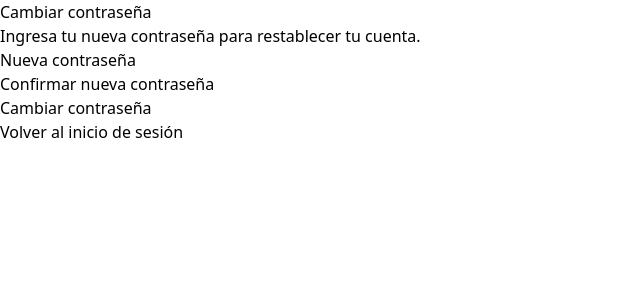
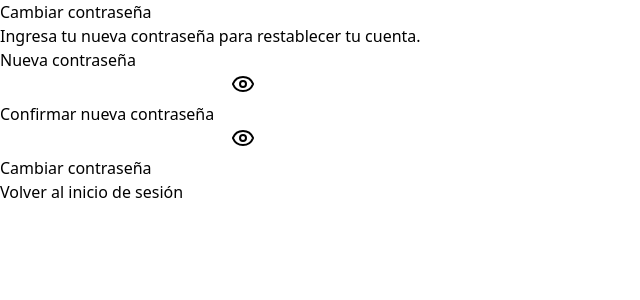
Before and after one commit to IgnacioToledoDev/riide, a React (Vite) app in the folder front/: page /reset-password in a window 1280 px wide. Shown: the top 300 px of the page, without its empty margins (0-640 px from the left). Built offline with nearby package versions, Linux system fonts and the light colour scheme.

Commit message:
feat - password feats and cookie implementation

```diff
--- a/front/package.json
+++ b/front/package.json
@@ -26,7 +26,8 @@
     "react-query": "^3.39.3",
     "react-router-dom": "7.1.3",
     "tailwind-merge": "^2.6.0",
-    "tailwindcss-animate": "^1.0.7"
+    "tailwindcss-animate": "^1.0.7",
+    "universal-cookie": "^7.2.2"
   },
   "devDependencies": {
     "@eslint/js": "^9.17.0",
--- /dev/null
+++ b/front/src/features/auth/cookie.ts
@@ -0,0 +1,14 @@
+import Cookies from "universal-cookie";
+
+const setCookie = (value: string) => {
+    const loginCookie = new Cookies();
+    loginCookie.set('token', value, { path: "/" });
+
+    return true;
+}
+
+
+
+export {
+    setCookie
+};
--- a/front/src/features/auth/login/LoginForm.tsx
+++ b/front/src/features/auth/login/LoginForm.tsx
@@ -13,6 +13,7 @@ import { useState } from "react";
 import { EyeIcon, EyeOffIcon, Github, Mail } from "lucide-react";
 import { useNavigate } from "react-router-dom";
 import { useMutation } from "react-query";
+import { setCookie } from "@/features/auth/cookie";
 
 interface loginFormProps {
   email: string;
@@ -38,6 +39,7 @@ const LoginForm = () => {
     // Lógica para iniciar sesión con GitHub
     console.log("Iniciando sesión con GitHub");
   };
+  let dataResponse: any;
 
   const mutation = useMutation<loginFormProps, Error, loginFormProps>(
     async (formData) => {
@@ -53,7 +55,8 @@ const LoginForm = () => {
         throw new Error("Network response was not ok");
       }
 
-      return response.json();
+      dataResponse = await response.json();
+      return dataResponse;
     }
   );
 
@@ -62,6 +65,7 @@ const LoginForm = () => {
     mutation.mutate(formData, {
       onSuccess: () => {
         console.log("Usuario autenticado");
+        setCookie(dataResponse?.token);
         navigate("/dashboard");
       },
       onError: (error) => {
--- a/front/src/features/auth/register/RegisterForm.tsx
+++ b/front/src/features/auth/register/RegisterForm.tsx
@@ -9,7 +9,7 @@ import {
   CardDescription,
   CardFooter,
 } from "@/components/ui/card";
-import { Github, Mail } from "lucide-react";
+import { EyeIcon, EyeOffIcon, Github, Mail } from "lucide-react";
 import { useNavigate } from "react-router-dom";
 import { useState } from "react";
 import { useMutation } from "react-query";
@@ -17,12 +17,20 @@ import {
   SignUpFormState,
   SignUpFormResponse,
 } from "@/features/auth/register/interfaces/userRegisterInterface";
+import { setCookie } from "../cookie";
 
 export default function SignUpForm() {
+  const [showPassword, setShowPassword] = useState(false);
+  const [showConfirmPassword, setShowConfirmPassword] = useState(false);
   const navigate = useNavigate();
   const searchParams = new URLSearchParams(window.location.search);
   const planId = searchParams.get("planId");
   const billingCycle = searchParams.get("billingCycle");
+
+  const togglePasswordVisibility = () => setShowPassword(!showPassword);
+
+  const toggleConfirmPasswordVisibility = () =>
+    setShowConfirmPassword(!showConfirmPassword);
 
   const [formData, setFormData] = useState<SignUpFormState>({
     name: "",
@@ -33,6 +41,7 @@ export default function SignUpForm() {
     billingCycle: billingCycle || "",
   });
 
+  let dataResponse: any;
   const mutation = useMutation<SignUpFormResponse, Error, SignUpFormState>(
     async (formData) => {
       const response = await fetch("http://127.0.0.1:8000/api/auth/register", {
@@ -47,7 +56,8 @@ export default function SignUpForm() {
         throw new Error("Network response was not ok");
       }
 
-      return response.json();
+      dataResponse = await response.json();
+      return dataResponse;
     }
   );
 
@@ -56,7 +66,9 @@ export default function SignUpForm() {
     mutation.mutate(formData, {
       onSuccess: (data) => {
         console.log("Registro exitoso:", data);
-        if (data?.success) {
+        const isSaved = setCookie(dataResponse?.token);
+
+        if (data?.success && isSaved) {
           handleRedirect();
         }
       },
@@ -117,21 +129,40 @@ export default function SignUpForm() {
           </div>
           <div className="space-y-2">
             <Label htmlFor="password">Contraseña</Label>
+            <div className="relative">
               <Input
                 id="password"
-              type="password"
+                type={showPassword ? "text" : "password"}
                 required
                 value={formData.password}
                 onChange={(e) =>
                   setFormData({ ...formData, password: e.target.value })
                 }
               />
+              <Button
+                type="button"
+                variant="ghost"
+                size="icon"
+                className="absolute right-0 top-0 h-full px-3 py-2 hover:bg-transparent space-y-2"
+                onClick={togglePasswordVisibility}
+                aria-label={
+                  showPassword ? "Ocultar contraseña" : "Mostrar contraseña"
+                }
+              >
+                {showPassword ? (
+                  <EyeOffIcon className="h-4 w-4" />
+                ) : (
+                  <EyeIcon className="h-4 w-4" />
+                )}
+              </Button>
+            </div>
           </div>
           <div className="space-y-2">
             <Label htmlFor="c_password">Repetir contraseña</Label>
+            <div className="relative">
               <Input
                 id="c_password"
-              type="password"
+                type={showConfirmPassword ? "text" : "password"}
                 required
                 value={formData.password_confirmation}
                 onChange={(e) =>
@@ -141,6 +172,25 @@ export default function SignUpForm() {
                   })
                 }
               />
+              <Button
+                type="button"
+                variant="ghost"
+                size="icon"
+                className="absolute right-0 top-0 h-full px-3 py-2 hover:bg-transparent space-y-2"
+                onClick={toggleConfirmPasswordVisibility}
+                aria-label={
+                  showConfirmPassword
+                    ? "Ocultar contraseña"
+                    : "Mostrar contraseña"
+                }
+              >
+                {showConfirmPassword ? (
+                  <EyeOffIcon className="h-4 w-4" />
+                ) : (
+                  <EyeIcon className="h-4 w-4" />
+                )}
+              </Button>
+            </div>
           </div>
           <Button
             type="submit"
--- a/front/src/features/auth/resetPassword/ResetPasswordForm.tsx
+++ b/front/src/features/auth/resetPassword/ResetPasswordForm.tsx
@@ -11,7 +11,7 @@ import {
   CardFooter,
 } from "@/components/ui/card";
 import { Alert, AlertDescription, AlertTitle } from "@/components/ui/alert";
-import { Lock } from "lucide-react";
+import { Lock, EyeIcon, EyeOffIcon } from "lucide-react";
 import { Link, useNavigate } from "react-router-dom";
 import { useMutation } from "react-query";
 
@@ -23,12 +23,19 @@ interface ResetPasswordFormProps {
 }
 
 export default function ResetPasswordForm() {
+  const [showPassword, setShowPassword] = useState(false);
+  const [showConfirmPassword, setShowConfirmPassword] = useState(false);
   const navigate = useNavigate();
   const [isSubmitted, setIsSubmitted] = useState(false);
   const [error, setError] = useState("");
   const searchParams = new URLSearchParams(window.location.search);
   const token = searchParams.get("token");
   const email = searchParams.get("email");
+
+  const togglePasswordVisibility = () => setShowPassword(!showPassword);
+
+  const toggleConfirmPasswordVisibility = () =>
+    setShowConfirmPassword(!showConfirmPassword);
 
   const [formData, setFormData] = useState<ResetPasswordFormProps>({
     password: "",
@@ -103,23 +110,42 @@ export default function ResetPasswordForm() {
             <div className="space-y-4">
               <div className="space-y-2">
                 <Label htmlFor="password">Nueva contraseña</Label>
+                <div className="relative">
                   <Input
                     id="password"
-                  type="password"
+                    type={showPassword ? "text" : "password"}
                     value={formData.password}
                     onChange={(e) =>
                       setFormData({ ...formData, password: e.target.value })
                     }
                     required
                   />
+                  <Button
+                    type="button"
+                    variant="ghost"
+                    size="icon"
+                    className="absolute right-0 top-0 h-full px-3 py-2 hover:bg-transparent space-y-2"
+                    onClick={togglePasswordVisibility}
+                    aria-label={
+                      showPassword ? "Ocultar contraseña" : "Mostrar contraseña"
+                    }
+                  >
+                    {showPassword ? (
+                      <EyeOffIcon className="h-4 w-4" />
+                    ) : (
+                      <EyeIcon className="h-4 w-4" />
+                    )}
+                  </Button>
+                </div>
               </div>
               <div className="space-y-2">
                 <Label htmlFor="confirmPassword">
                   Confirmar nueva contraseña
                 </Label>
+                <div className="relative">
                   <Input
                     id="confirmPassword"
-                  type="password"
+                    type={showConfirmPassword ? "text" : "password"}
                     value={formData.confirmPassword}
                     onChange={(e) =>
                       setFormData({
@@ -129,6 +155,25 @@ export default function ResetPasswordForm() {
                     }
                     required
                   />
+                  <Button
+                    type="button"
+                    variant="ghost"
+                    size="icon"
+                    className="absolute right-0 top-0 h-full px-3 py-2 hover:bg-transparent space-y-2"
+                    onClick={toggleConfirmPasswordVisibility}
+                    aria-label={
+                      showConfirmPassword
+                        ? "Ocultar contraseña"
+                        : "Mostrar contraseña"
+                    }
+                  >
+                    {showConfirmPassword ? (
+                      <EyeOffIcon className="h-4 w-4" />
+                    ) : (
+                      <EyeIcon className="h-4 w-4" />
+                    )}
+                  </Button>
+                </div>
               </div>
               {error && <p className="text-sm text-red-500">{error}</p>}
               <Button type="submit" className="w-full">
```
Also changed, not shown: front/src/features/dashboard/components/Sidebar.tsx (+56 -9 lines), 1 other file (tests, documents, lock files or other folders). Lines whose indentation alone changed are shown as unchanged.
